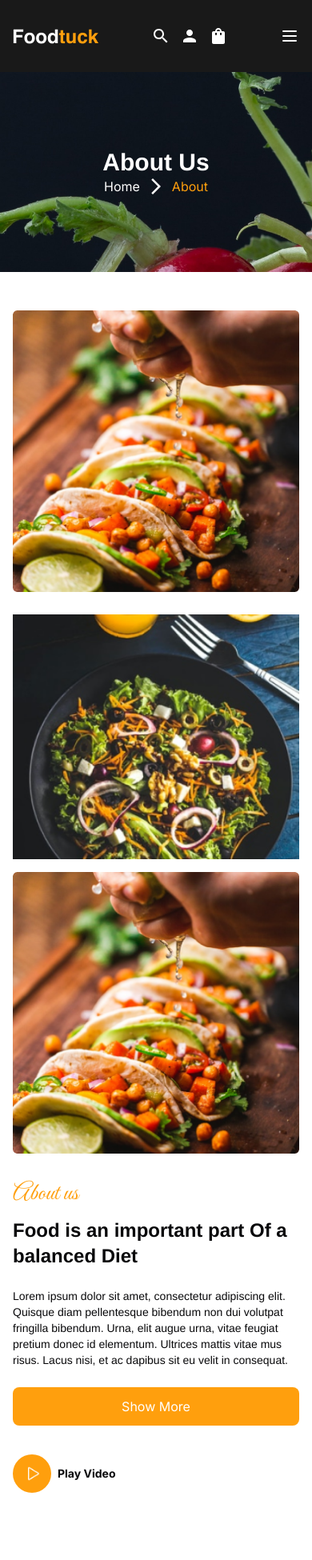
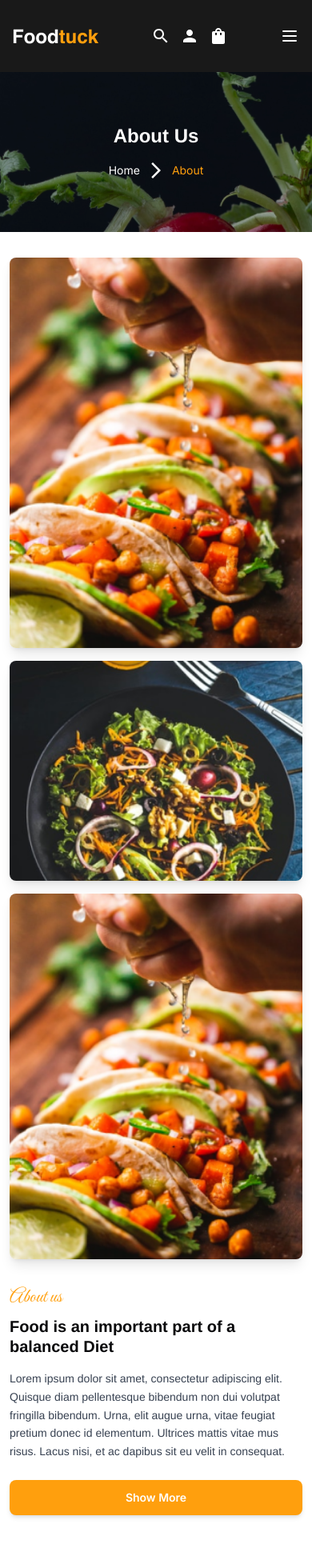
Before and after one commit to saadraza62186/FoodTuck-Restraunt-NextJS, a Next.js app: page /about in a window 390 px wide. Shown: the top 1950 px of the page at 80% size. Built offline with nearby package versions, Linux system fonts and the light colour scheme.

Commit message:
Added items
Added items

```diff
--- a/src/app/about/page.tsx
+++ b/src/app/about/page.tsx
@@ -10,79 +10,139 @@ const greatVibes = Great_Vibes({
   weight: "400",
 })
 
-const page = () => {
+const Page = () => {
   return (
-    <div className="w-full">
+    <div className="w-full min-h-screen">
       {/* Navbar Section */}
       <div className="w-full flex justify-center items-center bg-[#0D0D0DF2]">
         <Navbar />
       </div>
 
-      {/* Image Section */}
-      <div className="w-full h-[250px] sm:h-[300px] md:h-[350px] lg:h-[410px] relative">
+      {/* Hero Image Section */}
+      <div className="w-full h-[200px] xs:h-[250px] sm:h-[300px] md:h-[350px] lg:h-[410px] xl:h-[450px] relative">
         {/* Background Image */}
-        <Image src="/menu1.png" alt="Menu Image" fill className="object-cover" quality={100} />
+        <Image
+          src="/menu1.png"
+          alt="Menu Image"
+          fill
+          className="object-cover"
+          quality={100}
+          priority
+          sizes="(max-width: 768px) 100vw, (max-width: 1200px) 100vw, 100vw"
+        />
 
         {/* Text Overlay */}
-        <div className="absolute inset-0 flex flex-col items-center justify-center text-center">
-          <h1 className="font-helvetica font-bold text-3xl md:text-4xl lg:text-[48px] text-white">About Us</h1>
-          <div className="font-normal text-base md:text-lg lg:text-xl text-white flex items-center gap-2">
-            Home <ArrowForwardIosIcon className="w-3 h-3 md:w-4 md:h-4" /> <div className="text-[#FF9F0D]">About</div>
+        <div className="absolute inset-0 bg-black/30 flex flex-col items-center justify-center text-center px-4">
+          <h1 className="font-helvetica font-bold text-2xl xs:text-3xl sm:text-4xl md:text-4xl lg:text-[48px] text-white leading-tight">
+            About Us
+          </h1>
+          <div className="font-normal text-sm xs:text-base md:text-lg lg:text-xl text-white flex items-center gap-2 xs:gap-2 mt-4">
+            Home <ArrowForwardIosIcon className="w-4 h-4 xs:w-4 xs:h-4" />
+            <span className="text-[#FF9F0D]">About</span>
           </div>
         </div>
       </div>
 
-      {/* About Content */}
-      <div className="w-full px-4 py-12 md:py-16 lg:py-24 flex flex-col lg:flex-row items-center justify-center">
-        <div className="w-full lg:w-1/2 flex flex-col md:flex-row gap-3 mb-8 lg:mb-0">
+      {/* About Content Section */}
+      <section className="w-full px-3 xs:px-4 sm:px-6 py-8 xs:py-12 md:py-16 lg:py-24 bg-white">
+        <div className="max-w-7xl mx-auto flex flex-col lg:flex-row items-center lg:items-start gap-8 lg:gap-12 xl:gap-16">
+
+          {/* Images Grid */}
+          <div className="w-full lg:w-1/2 flex flex-col md:flex-row gap-4 sm:gap-6">
+            {/* Left Column - Main Image */}
             <div className="w-full md:w-1/2">
-            <Image src="/food9.png" alt="Food" width={336} height={536} className="w-full h-auto object-cover" />
+              <div className="relative w-full aspect-[3/4] max-w-[400px] mx-auto">
+                <Image
+                  src="/food9.png"
+                  alt="Food presentation"
+                  fill
+                  className="object-cover rounded-lg shadow-lg"
+                  sizes="(max-width: 768px) 100vw, (max-width: 1024px) 50vw, 40vw"
+                />
               </div>
-          <div className="w-full md:w-1/2 flex flex-col gap-4 mt-4 md:mt-0">
-            <div className="w-full h-auto">
-              <Image src="/item1.png" alt="Food Item" width={309} height={271} className="w-full h-auto object-cover" />
             </div>
-            <div className="w-full h-auto">
-              <Image src="/food9.png" alt="Food" width={309} height={382} className="w-full h-auto object-cover" />
+
+            {/* Right Column - Stacked Images */}
+            <div className="w-full md:w-1/2 flex flex-col gap-4 sm:gap-6">
+              <div className="relative w-full aspect-[4/3] max-w-[400px] mx-auto">
+                <Image
+                  src="/item1.png"
+                  alt="Food item"
+                  fill
+                  className="object-cover rounded-lg shadow-lg"
+                  sizes="(max-width: 768px) 100vw, (max-width: 1024px) 50vw, 40vw"
+                />
+              </div>
+              <div className="relative w-full aspect-[4/5] max-w-[400px] mx-auto">
+                <Image
+                  src="/food9.png"
+                  alt="Food preparation"
+                  fill
+                  className="object-cover rounded-lg shadow-lg"
+                  sizes="(max-width: 768px) 100vw, (max-width: 1024px) 50vw, 40vw"
+                />
               </div>
             </div>
           </div>
 
-        <div className="w-full lg:w-1/2 lg:pl-8 xl:pl-16">
-          <div className={`${greatVibes.className} text-3xl md:text-4xl text-[#FF9F0D] font-normal`}>About us</div>
-          <div className="font-helvetica font-bold text-2xl sm:text-3xl md:text-4xl lg:text-5xl mt-3">
-            Food is an important <br className="hidden md:block" /> part Of a balanced Diet
+          {/* Text Content */}
+          <div className="w-full lg:w-1/2 lg:pl-0 xl:pl-8">
+            <div className={`${greatVibes.className} text-2xl sm:text-3xl md:text-4xl text-[#FF9F0D] font-normal`}>
+              About us
             </div>
-          <div className="font-normal font-helvetica text-sm md:text-base mt-6">
-            Lorem ipsum dolor sit amet, consectetur adipiscing elit. Quisque diam pellentesque bibendum non dui volutpat
-            fringilla bibendum. Urna, elit augue urna, vitae feugiat pretium donec id elementum. Ultrices mattis vitae
-            mus risus. Lacus nisi, et ac dapibus sit eu velit in consequat.
+
+            <h2 className="font-helvetica font-bold text-xl sm:text-2xl md:text-3xl lg:text-4xl xl:text-5xl mt-2 sm:mt-3 leading-tight">
+              Food is an important <br className="hidden sm:block" />
+              part of a balanced Diet
+            </h2>
+
+            <p className="font-normal font-helvetica text-sm sm:text-base md:text-lg mt-4 sm:mt-6 text-gray-700 leading-relaxed">
+              Lorem ipsum dolor sit amet, consectetur adipiscing elit. Quisque diam pellentesque
+              bibendum non dui volutpat fringilla bibendum. Urna, elit augue urna, vitae feugiat
+              pretium donec id elementum. Ultrices mattis vitae mus risus. Lacus nisi, et ac
+              dapibus sit eu velit in consequat.
+            </p>
+
+            {/* Action Buttons */}
+            <div className="flex flex-col xs:flex-row gap-4 sm:gap-6 mt-6 sm:mt-8">
+              {/* Show More Button */}
+              <button className="w-full xs:w-auto px-6 sm:px-8 py-3 sm:py-4 bg-[#FF9F0D] hover:bg-[#e68e0c] flex justify-center items-center rounded-lg transition-colors duration-300 shadow-md">
+                <span className="text-white font-semibold text-sm sm:text-base whitespace-nowrap">
+                  Show More
+                </span>
+              </button>
+
+              {/* Play Video */}
+              {/* <div className="flex items-center justify-center xs:justify-start gap-3 sm:gap-4">
+                <div className="w-12 h-12 sm:w-14 sm:h-14 bg-[#FF9F0D] rounded-full flex justify-center items-center cursor-pointer hover:bg-[#e68e0c] transition-colors duration-300 shadow-md">
+                  <Image
+                    src="/video.png"
+                    alt="Play video"
+                    width={24}
+                    height={24}
+                    className="w-5 h-5 sm:w-6 sm:h-6"
+                  />
                 </div>
-          <div className="flex flex-col sm:flex-row gap-5 mt-6">
-            <div className="w-full sm:w-auto px-6 py-3 bg-[#FF9F0D] flex justify-center items-center rounded-lg">
-              <div className="text-white font-normal">Show More</div>
+                <div className="text-sm sm:text-base font-bold text-gray-800 cursor-pointer hover:text-gray-600">
+                  Play Video
                 </div>
-            <div className="flex gap-2 items-center mt-4 sm:mt-0">
-              <div className="w-12 h-12 sm:w-14 sm:h-14 md:w-[60px] md:h-[60px] bg-[#FF9F0D] rounded-full flex justify-center items-center">
-                <Image src="/video.png" alt="Play Icon" width={24} height={24} className="w-5 h-5 md:w-6 md:h-6" />
-              </div>
-              <div className="text-sm md:text-base font-bold">Play Video</div>
+              </div> */}
             </div>
           </div>
         </div>
-      </div>
+      </section>
 
       {/* About Section Component */}
-      <div className="w-full px-4">
+      <div className="w-full px-3 xs:px-4 sm:px-6">
         <AboutSection />
       </div>
 
       {/* Footer */}
-      <div className="mt-8">
+      <div className="w-full">
         <MainFooter />
       </div>
     </div>
   )
 }
 
-export default page
+export default Page
--- a/src/app/components/FoodItems.tsx
+++ b/src/app/components/FoodItems.tsx
@@ -18,15 +18,15 @@ const FoodItems = () => {
           <span className="text-white">oose Food Item</span>
         </div>
       </div>
-      <div className="grid grid-cols-1 sm:grid-cols-2 lg:grid-cols-4 gap-4 mt-8">
+      <div className="flex gap-6 sm:gap-3 items-center justify-center mt-2">
         {["/food5.png", "/food6.png", "/food7.png", "/food8.png"].map((src, index) => (
-          <div key={index} className="w-full">
+          <div key={index} className="w-[270px]">
             <Image
               src={src || "/placeholder.svg"}
               alt={`Food item ${index + 5}`}
               width={306}
               height={329}
-              className="rounded-lg w-full h-auto aspect-[306/329] object-cover"
+              className="rounded-lg w-[280px] h-auto aspect-[306/329] object-cover"
             />
           </div>
         ))}
--- a/src/app/components/MainNav.tsx
+++ b/src/app/components/MainNav.tsx
@@ -1,54 +1,173 @@
-import Image from "next/image"
-import SearchIcon from "@mui/icons-material/Search"
-import LocalMallIcon from "@mui/icons-material/LocalMall"
-import Link from "next/link"
+"use client";
+
+import Image from "next/image";
+import { Search, ShoppingBag, Menu, X } from "lucide-react";
+import Link from "next/link";
+import { useState } from "react";
 
 const MainNav = () => {
+  const [isMobileMenuOpen, setIsMobileMenuOpen] = useState(false);
+
   return (
-    <div className="w-full max-w-7xl mx-auto px-4 sm:px-6 lg:px-8 py-4 bg-transparent">
-      <div className="flex flex-col items-center sm:flex-row sm:justify-between">
-        <div className="mb-4 sm:mb-0">
-          <Image src="/Foodtuck.png" alt="Foodtuck Logo" width={100} height={100} />
-        </div>
-        <div className="flex flex-col sm:flex-row items-center justify-between w-full sm:w-auto">
-          <nav className="text-sm sm:text-base font-normal flex flex-wrap justify-center gap-4 sm:gap-6 text-white mb-4 sm:mb-0 sm:mr-6">
-            <Link href="/">
-              <p className="hover:text-[#FF9F0D] transition-colors">Home</p>
+    <div className="w-full bg-transparent">
+      <div className="max-w-[1320px] mx-auto px-4 sm:px-6 lg:px-8 py-4 lg:py-6">
+        <div className="flex items-center justify-between">
+          <div className="relative w-[120px] h-[40px] mt-2 sm:w-[80px] sm:h-[30px] lg:w-[150px] lg:h-[40px]">
+            <Image
+              src="/Foodtuck.png"
+              alt="Foodtuck Logo"
+              width={600}
+              height={600}
+            />
+          </div>
+
+          <nav className="hidden lg:flex items-center gap-8 text-white font-medium">
+            <Link
+              href="/"
+              className="hover:text-[#FF9F0D] transition-colors duration-200"
+            >
+              Home
             </Link>
-            <Link href="/menu">
-              <p className="hover:text-[#FF9F0D] transition-colors">Menu</p>
+            <Link
+              href="/menu"
+              className="hover:text-[#FF9F0D] transition-colors duration-200"
+            >
+              Menu
             </Link>
-            <Link href="/blog">
-              <p className="hover:text-[#FF9F0D] transition-colors">Blog</p>
+            <Link
+              href="/blog"
+              className="hover:text-[#FF9F0D] transition-colors duration-200"
+            >
+              Blog
             </Link>
-            <p className="hover:text-[#FF9F0D] transition-colors cursor-pointer">Pages</p>
-            <Link href="/about">
-              <p className="hover:text-[#FF9F0D] transition-colors">About</p>
+            <Link
+              href="/pages"
+              className="hover:text-[#FF9F0D] transition-colors duration-200"
+            >
+              Pages
             </Link>
-            <Link href="/shop">
-              <p className="hover:text-[#FF9F0D] transition-colors">Shop</p>
+            <Link
+              href="/about"
+              className="hover:text-[#FF9F0D] transition-colors duration-200"
+            >
+              About
             </Link>
-            <Link href="/contact">
-              <p className="hover:text-[#FF9F0D] transition-colors">Contact</p>
+            <Link
+              href="/shop"
+              className="hover:text-[#FF9F0D] transition-colors duration-200"
+            >
+              Shop
+            </Link>
+            <Link
+              href="/contact"
+              className="hover:text-[#FF9F0D] transition-colors duration-200"
+            >
+              Contact
             </Link>
           </nav>
-          <div className="flex items-center">
-            <div className="relative w-full sm:w-64">
+
+          <div className="hidden lg:flex items-center gap-4">
+            <div className="relative">
               <input
                 type="text"
                 placeholder="Search..."
-                className="border border-[#FF9F0D] p-2 w-full rounded-full pr-10 bg-transparent text-white placeholder-white"
+                className="border border-[#FF9F0D] rounded-full px-6 py-2 w-64 bg-transparent text-white placeholder-white/70 focus:outline-none focus:border-[#FF9F0D] focus:ring-1 focus:ring-[#FF9F0D] transition-all"
               />
-              <SearchIcon className="absolute top-1/2 right-3 transform -translate-y-1/2 text-white cursor-pointer hover:text-[#FF9F0D]" />
+              <Search className="absolute top-1/2 right-4 transform -translate-y-1/2 text-white w-5 h-5 cursor-pointer hover:text-[#FF9F0D] transition-colors" />
             </div>
-            <div className="text-white flex items-center ml-3">
-              <LocalMallIcon className="w-6 h-6 hover:text-[#FF9F0D] transition-colors cursor-pointer" />
+            <button className="text-white hover:text-[#FF9F0D] transition-colors duration-200">
+              <ShoppingBag className="w-6 h-6" />
+            </button>
+          </div>
+
+          <div className="flex lg:hidden items-center gap-3">
+            <button className="text-white hover:text-[#FF9F0D] transition-colors">
+              <Search className="w-6 h-6" />
+            </button>
+            <button className="text-white hover:text-[#FF9F0D] transition-colors">
+              <ShoppingBag className="w-6 h-6" />
+            </button>
+            <button
+              onClick={() => setIsMobileMenuOpen(!isMobileMenuOpen)}
+              className="text-white hover:text-[#FF9F0D] transition-colors"
+            >
+              {isMobileMenuOpen ? (
+                <X className="w-7 h-7" />
+              ) : (
+                <Menu className="w-7 h-7" />
+              )}
+            </button>
+          </div>
+        </div>
+
+        {isMobileMenuOpen && (
+          <div className="lg:hidden mt-6 pb-4">
+            <nav className="flex flex-col gap-4 text-white font-medium">
+              <Link
+                href="/"
+                className="hover:text-[#FF9F0D] transition-colors duration-200 py-2 border-b border-white/10"
+                onClick={() => setIsMobileMenuOpen(false)}
+              >
+                Home
+              </Link>
+              <Link
+                href="/menu"
+                className="hover:text-[#FF9F0D] transition-colors duration-200 py-2 border-b border-white/10"
+                onClick={() => setIsMobileMenuOpen(false)}
+              >
+                Menu
+              </Link>
+              <Link
+                href="/blog"
+                className="hover:text-[#FF9F0D] transition-colors duration-200 py-2 border-b border-white/10"
+                onClick={() => setIsMobileMenuOpen(false)}
+              >
+                Blog
+              </Link>
+              <Link
+                href="/pages"
+                className="hover:text-[#FF9F0D] transition-colors duration-200 py-2 border-b border-white/10"
+                onClick={() => setIsMobileMenuOpen(false)}
+              >
+                Pages
+              </Link>
+              <Link
+                href="/about"
+                className="hover:text-[#FF9F0D] transition-colors duration-200 py-2 border-b border-white/10"
+                onClick={() => setIsMobileMenuOpen(false)}
+              >
+                About
+              </Link>
+              <Link
+                href="/shop"
+                className="hover:text-[#FF9F0D] transition-colors duration-200 py-2 border-b border-white/10"
+                onClick={() => setIsMobileMenuOpen(false)}
+              >
+                Shop
+              </Link>
+              <Link
+                href="/contact"
+                className="hover:text-[#FF9F0D] transition-colors duration-200 py-2"
+                onClick={() => setIsMobileMenuOpen(false)}
+              >
+                Contact
+              </Link>
+            </nav>
+            <div className="mt-6">
+              <div className="relative">
+                <input
+                  type="text"
+                  placeholder="Search..."
+                  className="border border-[#FF9F0D] rounded-full px-6 py-2 w-full bg-transparent text-white placeholder-white/70 focus:outline-none focus:border-[#FF9F0D] focus:ring-1 focus:ring-[#FF9F0D]"
+                />
+                <Search className="absolute top-1/2 right-4 transform -translate-y-1/2 text-white w-5 h-5" />
+              </div>
             </div>
           </div>
-        </div>
+        )}
       </div>
     </div>
-  )
-}
+  );
+};
 
-export default MainNav
+export default MainNav;
--- a/src/app/components/Section2.tsx
+++ b/src/app/components/Section2.tsx
@@ -1,79 +1,92 @@
+"use client"
+
 import Image from "next/image"
-import CheckIcon from "@mui/icons-material/Check"
-import { Great_Vibes } from 'next/font/google'
-
-const greatVibes = Great_Vibes({
-  subsets: ["latin"],
-  weight: "400",
-})
+import { Check } from "lucide-react"
 
 const Section2 = () => {
   return (
-    <div className="w-full bg-[#0D0D0DF2] py-16 md:py-24 lg:py-32">
-      <div className="container mx-auto px-4 md:px-8 lg:px-16 xl:px-0 max-w-[1320px]">
-        <div className="flex flex-col lg:flex-row justify-between items-start gap-8">
-          <div className="flex flex-col gap-6 max-w-full lg:max-w-[526px] mb-12 lg:mb-0">
-            <h2 className={`${greatVibes.className} text-[#FF9F0D] font-normal text-2xl sm:text-3xl`}>About us</h2>
-            <div className="flex flex-col font-bold text-3xl sm:text-4xl lg:text-5xl gap-2 font-helvetica">
-              <div className="flex gap-2 flex-wrap">
-                <h1 className="text-[#FF9F0D]">We</h1>
-                <div className="text-white">Create the best</div>
+    <div className="w-full bg-[#0D0D0DF2] py-12 md:py-20 lg:py-28">
+      <div className="container mx-auto px-4 sm:px-6 md:px-8 lg:px-12 xl:px-16 max-w-[1320px]">
+        <div className="grid grid-cols-1 lg:grid-cols-2 gap-8 lg:gap-12 xl:gap-16 items-center">
+          <div className="flex flex-col gap-4 lg:gap-4">
+            <h2 className="text-[#FF9F0D] font-normal text-2xl md:text-2xl italic font-serif">
+              About us
+            </h2>
+            <div className="flex flex-col gap-2">
+              <h1 className="font-bold text-3xl md:text-4xl xl:text-5xl leading-tight">
+                <span className="text-[#FF9F0D]">We</span>{" "}
+                <span className="text-white">Create the best</span>
+              </h1>
+              <h1 className="font-bold text-3xl md:text-4xl xl:text-5xl leading-tight text-white">
+                foody product
+              </h1>
             </div>
-              <div className="text-white">foody product</div>
-            </div>
-            <p className="font-normal text-base text-white">
+
+            <p className="text-white text-base leading-relaxed opacity-90">
               Lorem ipsum dolor sit amet, consectetur adipiscing elit. Quisque diam pellentesque bibendum non dui
               volutpat fringilla bibendum. Urna, elit augue urna, vitae feugiat pretium donec id elementum. Ultrices
               mattis sed vitae mus risus. Lacus nisi, et ac dapibus sit eu velit in consequat.
             </p>
-            <div className="font-normal text-lg flex flex-col justify-center gap-4 text-white">
-              <div className="flex items-center gap-2">
-                <CheckIcon className="text-[#FF9F0D] flex-shrink-0" />
-                <span>Lacus nisi, et ac dapibus sit eu velit in consequat.</span>
+
+            <div className="flex flex-col gap-4 text-white">
+              <div className="flex items-start gap-3">
+                <Check className="text-white flex-shrink-0 w-5 h-5 mt-1" />
+                <span className="text-base md:text-base">
+                  Lacus nisi, et ac dapibus sit eu velit in consequat.
+                </span>
               </div>
-              <div className="flex items-center gap-2">
-                <CheckIcon className="text-[#FF9F0D] flex-shrink-0" />
-                <span>Quisque diam pellentesque bibendum non dui volutpat</span>
+              <div className="flex items-start gap-3">
+                <Check className="text-white flex-shrink-0 w-5 h-5 mt-1" />
+                <span className="text-base md:text-base">
+                  Quisque diam pellentesque bibendum non dui volutpat fringilla
+                </span>
               </div>
-              <div className="flex items-center gap-2">
-                <CheckIcon className="text-[#FF9F0D] flex-shrink-0" />
-                <span>Lorem ipsum dolor sit amet, consectetur adipiscing elit</span>
+              <div className="flex items-start gap-3">
+                <Check className="text-white flex-shrink-0 w-5 h-5 mt-1" />
+                <span className="text-base md:text-base">
+                  Lorem ipsum dolor sit amet, consectetur adipiscing elit
+                </span>
               </div>
             </div>
-            <div>
-              <button className="w-full sm:w-[190px] h-[60px] bg-[#FF9F0D] text-white rounded-[30px] hover:bg-[#e08c0b] transition-colors">
-                See Menu
+
+            <div className="mt-2">
+              <button className="w-full sm:w-auto px-8 py-2 bg-[#FF9F0D] text-white text-lg font-semibold rounded-full hover:bg-[#e08c0b] transition-all duration-300 hover:shadow-lg">
+                Read More
               </button>
             </div>
           </div>
-          <div className="w-full lg:w-auto lg:flex-1">
-            <div className="w-full lg:max-w-[660px] mb-2">
+
+          <div className="w-full">
+            <div className="grid grid-cols-1 gap-4">
+              <div className="w-full aspect-[2/1] relative rounded-lg overflow-hidden">
                 <Image
                   src="/boiled.png"
-                alt="Boiled food"
-                width={660}
-                height={330}
-                className="rounded-lg w-full h-auto"
+                  alt="Delicious boiled food"
+                  fill
+                  className="object-cover"
+                  sizes="(max-width: 768px) 100vw, (max-width: 1024px) 50vw, 660px"
                 />
               </div>
-            <div className="flex gap-2">
-              <div className="w-1/2">
+
+              <div className="grid grid-cols-2 gap-4">
+                <div className="w-full aspect-[16/10] relative rounded-lg overflow-hidden">
                   <Image
                     src="/food3.png"
-                  alt="Food 3"
-                  width={322}
-                  height={194}
-                  className="rounded-lg w-full h-auto"
+                    alt="Fresh food item"
+                    fill
+                    className="object-cover"
+                    sizes="(max-width: 768px) 50vw, (max-width: 1024px) 25vw, 322px"
                   />
                 </div>
-              <div className="w-1/2">
+                <div className="w-full aspect-[16/10] relative rounded-lg overflow-hidden">
                   <Image
                     src="/food4.png"
-                  alt="Food 4"
-                  width={322}
-                  height={194}
-                  className="rounded-lg w-full h-auto"
+                    alt="Gourmet dish"
+                    fill
+                    className="object-cover"
+                    sizes="(max-width: 768px) 50vw, (max-width: 1024px) 25vw, 322px"
                   />
+                </div>
               </div>
             </div>
           </div>
```
Also changed, not shown: src/app/components/Section1.tsx (+41 -18 lines). Lines whose indentation alone changed are shown as unchanged.
